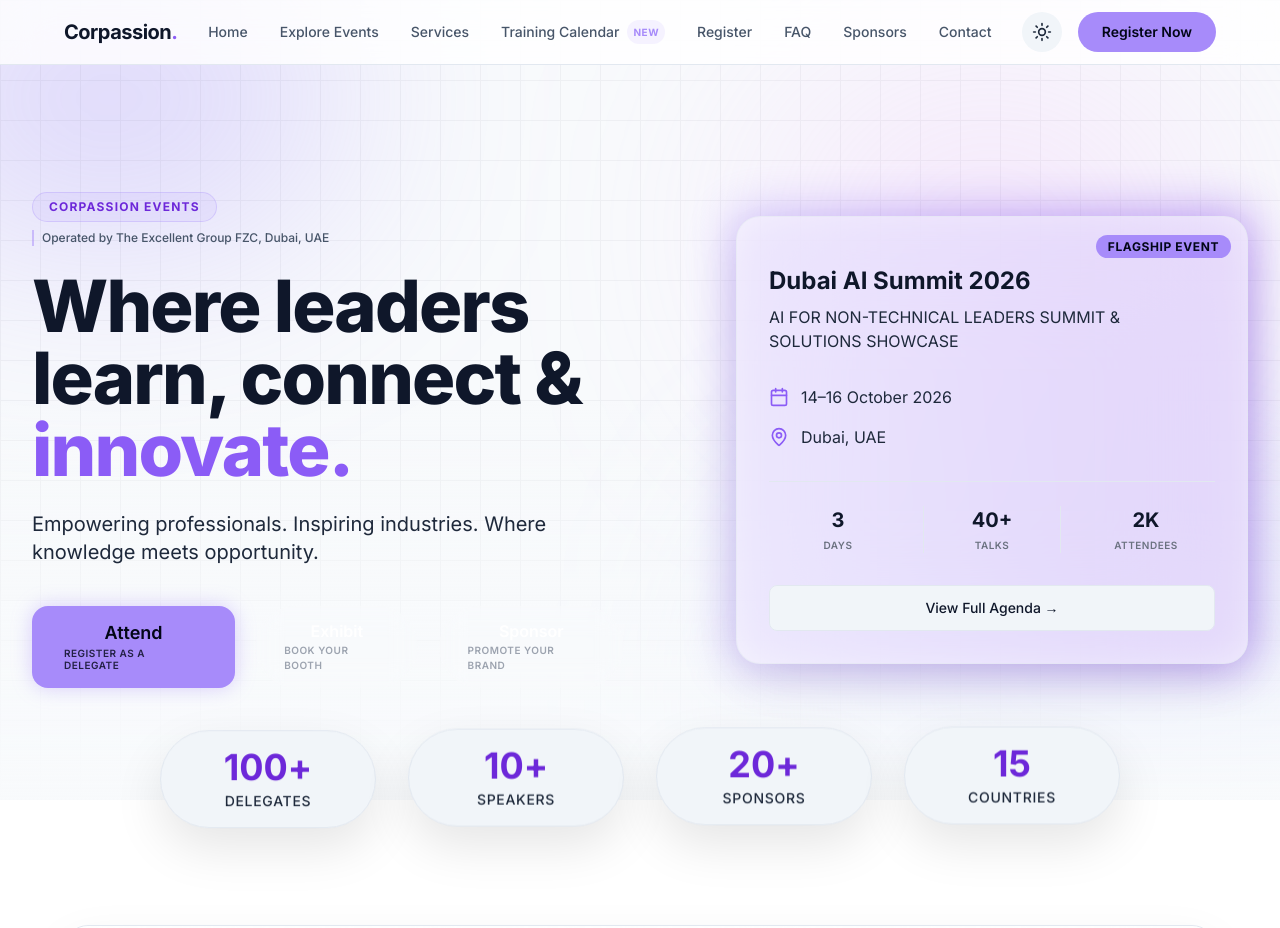
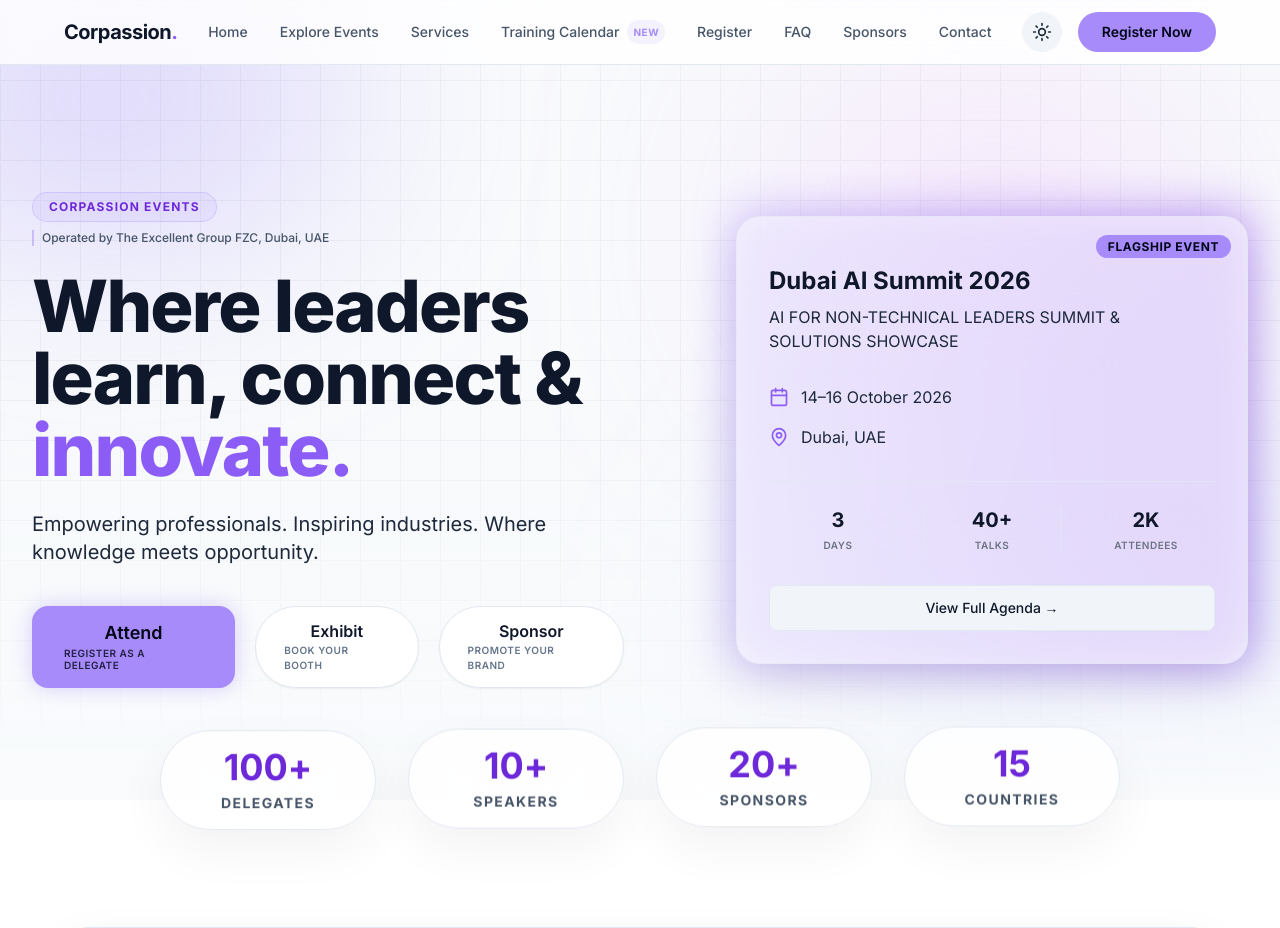
Before and after one commit to walione2002-maker/corpassion-events, a Next.js app: page / in a window 1280 px wide. Shown: the top 928 px of the page. Built offline with nearby package versions, Linux system fonts and the light colour scheme.

Commit message:
Fix contrast issues for buttons and stats in light mode

```diff
--- a/components/Hero.tsx
+++ b/components/Hero.tsx
@@ -93,10 +93,10 @@
               <motion.div whileHover={{ scale: 1.05, y: -4 }} transition={{ type: "spring", stiffness: 400, damping: 10 }} className="w-full sm:w-auto z-10">
                 <Link
                   href="/events/dubai-ai-summit-2026#sponsorship"
-                  className="flex flex-col items-center justify-center gap-0.5 rounded-full px-7 py-3.5 font-semibold transition-all duration-300 bg-white/5 backdrop-blur-md border border-white/10 text-white hover:bg-white/10 hover:border-brand-400/50 hover:shadow-[0_0_20px_rgba(167,139,250,0.1)] active:scale-[0.98] w-full"
+                  className="flex flex-col items-center justify-center gap-0.5 rounded-full px-7 py-3.5 font-semibold transition-all duration-300 bg-white dark:bg-white/5 backdrop-blur-md border border-slate-200 dark:border-white/10 text-slate-900 dark:text-white hover:bg-slate-50 dark:hover:bg-white/10 hover:border-brand-500/50 dark:hover:border-brand-400/50 hover:shadow-[0_0_20px_rgba(167,139,250,0.15)] shadow-sm dark:shadow-none active:scale-[0.98] w-full"
                 >
                   <span className="text-base leading-tight">Exhibit</span>
-                  <span className="text-[10px] uppercase tracking-wider text-gray-400">Book Your Booth</span>
+                  <span className="text-[10px] uppercase tracking-wider text-slate-500 dark:text-gray-400">Book Your Booth</span>
                 </Link>
               </motion.div>
 
@@ -104,10 +104,10 @@
               <motion.div whileHover={{ scale: 1.05, y: -4, x: 2 }} transition={{ type: "spring", stiffness: 400, damping: 10 }} className="w-full sm:w-auto z-10">
                 <Link
                   href="/events/dubai-ai-summit-2026#sponsorship"
-                  className="flex flex-col items-center justify-center gap-0.5 rounded-full px-7 py-3.5 font-semibold transition-all duration-300 bg-white/5 backdrop-blur-md border border-white/10 text-white hover:bg-white/10 hover:border-brand-400/50 hover:shadow-[0_0_20px_rgba(167,139,250,0.1)] active:scale-[0.98] w-full"
+                  className="flex flex-col items-center justify-center gap-0.5 rounded-full px-7 py-3.5 font-semibold transition-all duration-300 bg-white dark:bg-white/5 backdrop-blur-md border border-slate-200 dark:border-white/10 text-slate-900 dark:text-white hover:bg-slate-50 dark:hover:bg-white/10 hover:border-brand-500/50 dark:hover:border-brand-400/50 hover:shadow-[0_0_20px_rgba(167,139,250,0.15)] shadow-sm dark:shadow-none active:scale-[0.98] w-full"
                 >
                   <span className="text-base leading-tight">Sponsor</span>
-                  <span className="text-[10px] uppercase tracking-wider text-gray-400">Promote Your Brand</span>
+                  <span className="text-[10px] uppercase tracking-wider text-slate-500 dark:text-gray-400">Promote Your Brand</span>
                 </Link>
               </motion.div>
             </motion.div>
--- a/components/StatsBar.tsx
+++ b/components/StatsBar.tsx
@@ -28,7 +28,7 @@
               <motion.div
                 animate={{ y: [0, -10, 0] }}
                 transition={{ duration: 4, repeat: Infinity, ease: "easeInOut", delay: i * 0.2 }}
-                className="bg-slate-100 dark:bg-white/10 backdrop-blur-xl border border-slate-200 dark:border-white/20 rounded-full py-4 px-8 flex flex-col items-center justify-center shadow-[0_20px_50px_rgba(0,0,0,0.1)] glass-card h-full"
+                className="bg-white/80 dark:bg-white/10 backdrop-blur-2xl border border-slate-200 dark:border-white/20 rounded-full py-4 px-8 flex flex-col items-center justify-center shadow-[0_20px_50px_rgba(0,0,0,0.05)] dark:shadow-[0_20px_50px_rgba(0,0,0,0.3)] h-full"
               >
                 <span className="text-3xl sm:text-4xl font-display font-bold text-brand-700 dark:text-brand-400 flex items-center overflow-hidden">
                   <motion.span
@@ -51,7 +51,7 @@
                     {stat.suffix}
                   </motion.span>
                 </span>
-                <span className="text-sm text-slate-800 dark:text-gray-300 font-medium uppercase tracking-wider mt-1">{stat.label}</span>
+                <span className="text-[11px] sm:text-sm text-slate-600 dark:text-gray-300 font-bold uppercase tracking-widest mt-1.5">{stat.label}</span>
               </motion.div>
             </motion.div>
           ))}
```
